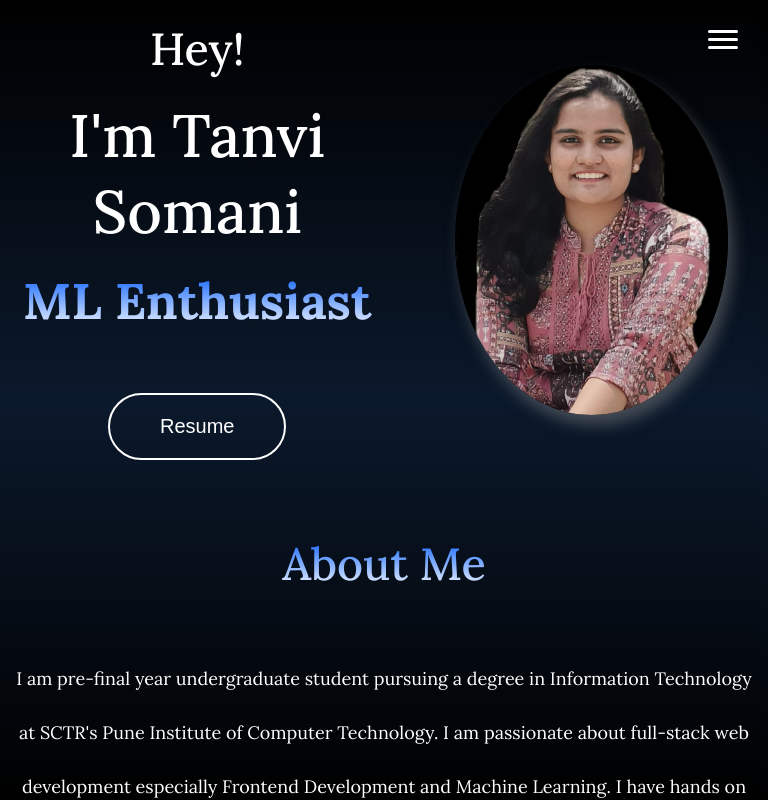
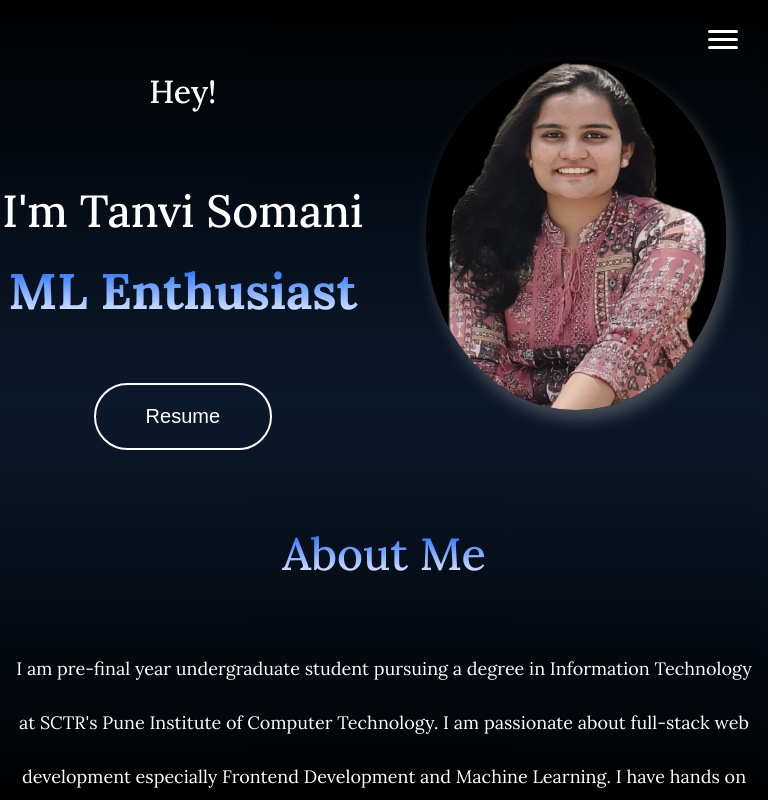
Before and after one commit to tanvi-somani-16/Portfolio, a React (Vite) app: page / in a window 768 px wide. Built offline with nearby package versions, Linux system fonts and the light colour scheme.

Commit message:
Update Hero.css

```diff
--- a/src/Components/Hero.css
+++ b/src/Components/Hero.css
@@ -80,12 +80,12 @@
         height: 300px;
     }
 
-    .h1 span{
-        font-size: 22px;
+    .hero h1 span{
+        font-size: 45px;
     }
 
-    .h1{
-        font-size: 22px;
+    .hero h1{
+        font-size: 30px;
         margin-top: 50px;
     }
 
@@ -112,7 +112,7 @@
         height: 350px;
     }
 
-    .h1{
+    .hero h1{
         font-size: 32px;
     }
 
```
